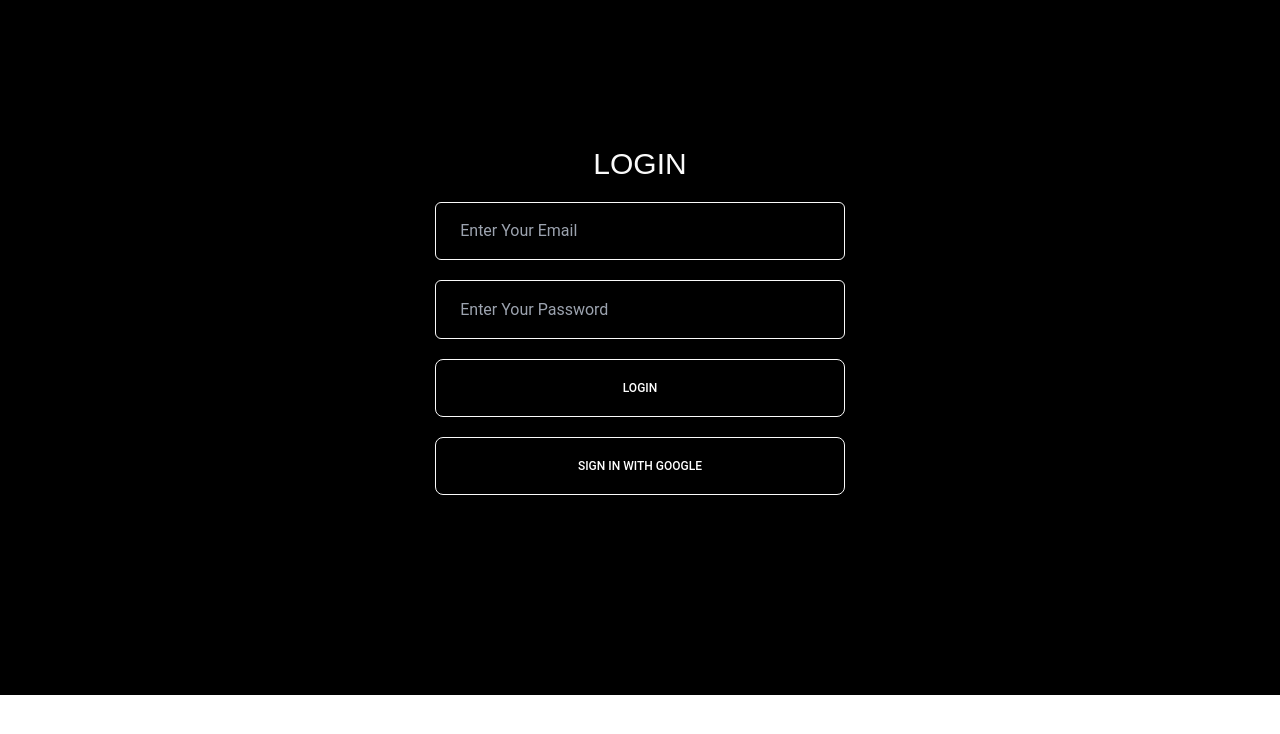
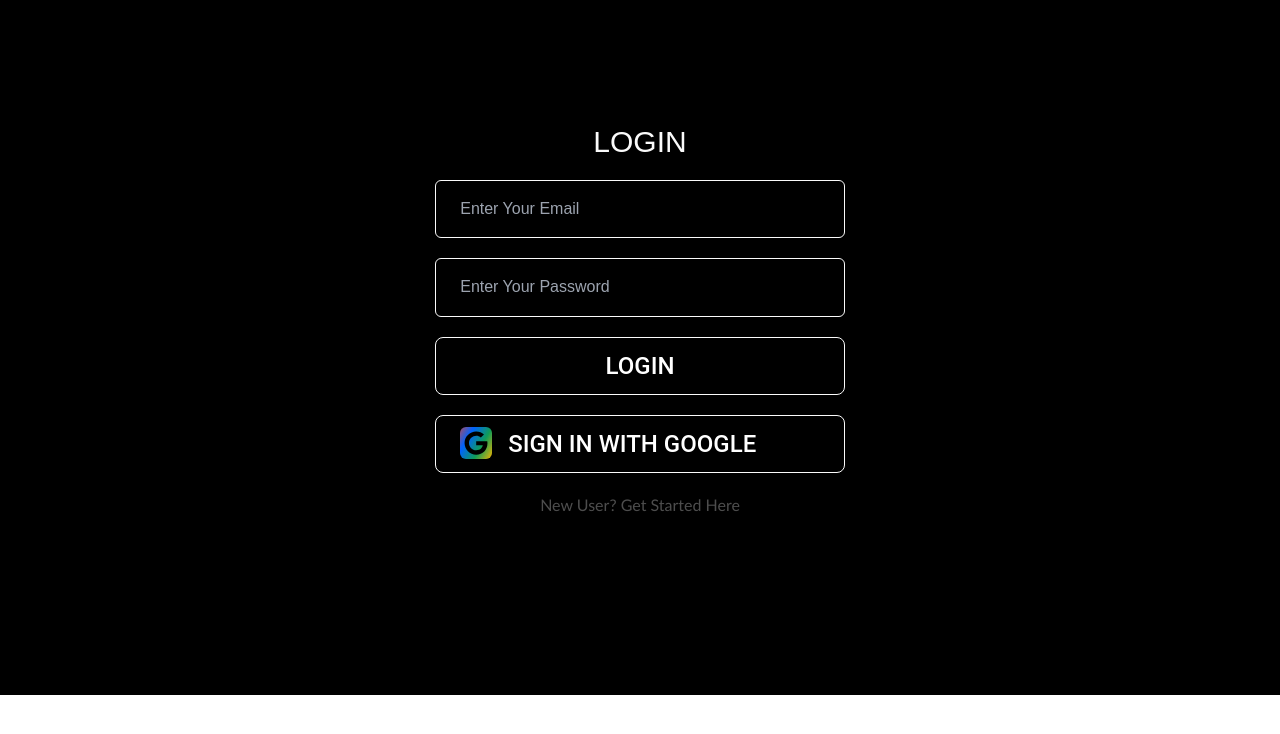
Before and after one commit to ashiqueparammel/RealChatFrontend, a React (Vite) app: page /login in a window 1280 px wide. Shown: the top 734 px of the page. Built offline with nearby package versions, Linux system fonts and the light colour scheme; no server answers.

Commit message:
updated services and utils

```diff
--- a/package.json
+++ b/package.json
@@ -12,10 +12,13 @@
   "dependencies": {
     "@emotion/styled": "^11.11.0",
     "@fortawesome/fontawesome-svg-core": "^6.5.1",
+    "@fortawesome/free-brands-svg-icons": "^6.5.1",
     "@fortawesome/free-solid-svg-icons": "^6.5.1",
     "@fortawesome/react-fontawesome": "^0.2.0",
     "@material-tailwind/react": "^2.1.9",
     "@mui/material": "^5.15.10",
+    "@react-oauth/google": "^0.12.1",
+    "axios": "^1.6.7",
     "jwt-decode": "^4.0.0",
     "react": "^18.2.0",
     "react-dom": "^18.2.0",
--- a/src/Constants/Constants.jsx
+++ b/src/Constants/Constants.jsx
@@ -0,0 +1,2 @@
+export const googleClient_ID = import.meta.env.VITE_Client_ID
+export const baseURL = import.meta.env.VITE_baseUrl
--- a/src/Pages/Login/Login.jsx
+++ b/src/Pages/Login/Login.jsx
@@ -1,24 +1,144 @@
-import { Button, Card, Typography } from '@material-tailwind/react'
-import React from 'react'
+import { faGoogle } from '@fortawesome/free-brands-svg-icons';
+import { FontAwesomeIcon } from '@fortawesome/react-fontawesome';
+import { Button, Card, Typography } from '@material-tailwind/react';
+import { useGoogleLogin } from '@react-oauth/google';
+import React from 'react';
 
 function Login() {
 
+    let googleData = ''
+    const LoginWithGoogleAuth = useGoogleLogin({
+        onSuccess: (codeResponse) => {
+            googleData = codeResponse
+            console.log(googleData.access_token, 'googleDataTOken');
+            GoogleAuth();
+        },
+        onError: (error) => {
+            toast.error(error);
+            console.log("Login Failed:", error);
+        }
+    });
+
+    const GoogleAuth = async () => {
+        // try {
+        //     if (!googleData) return;
+        //     const tokenData = await axios.get(
+        //         `${Google_Access_Token}access_token=${googleData.access_token}`,
+        //         {
+        //             headers: {
+        //                 Authorization: `Bearer ${googleData.access_token}`,
+        //                 Accept: "application/json",
+        //             },
+        //         }
+        //     );
+        //     const backend_access = googleData.access_token
+        //     googleData = tokenData.data;
+        //     const googleUser = {
+        //         email: googleData.email,
+        //         access_token: backend_access
+        //     }
+        //     try {
+        //         setLoadingManage(true)
+        //         const googleResponse = await axios.post(User_Google_Login, googleUser);
+        //         const response = googleResponse.data
+        //         if (response.status === 406) {
+        //             setTimeout(() => {
+        //                 toast.error(response.message)
+        //             }, 500);
+        //             navigate('/login')
+        //         }
+        //         if (response.status === 403) {
+        //             setTimeout(() => {
+        //                 toast.error(response.message)
+        //             }, 500);
+        //             navigate('/login')
+        //         }
+        //         if (response.status === 202) {
+        //             setTimeout(() => {
+        //                 toast.error(response.message)
+        //             }, 500);
+        //             navigate('/login')
+        //         }
+        //         // if already signup with form work this
+
+        //         if (response.status === 201) {
+        //             setTimeout(() => {
+        //                 toast.success(response.message)
+        //             }, 500);
+        //             const data = (response.token)
+        //             localStorage.setItem('token', JSON.stringify(data));
+
+        //             try {
+        //                 const token = jwtDecode(data.access)
+        //                 const setUser = {
+        //                     "id": token.user_id,
+        //                     "email": token.email,
+        //                     "is_superuser": token.is_superuser,
+        //                     "is_company": token.is_company,
+        //                     "is_google": token.is_google,
+        //                     "is_active": token.is_active,
+        //                 }
+        //                 dispatch(setUserDetails(setUser));
+        //                 setLoadingManage(false)
+        //                 if (token.is_superuser && token.is_active) {
+        //                     navigate('/admin/');
+        //                 }
+        //                 else if (token.is_company && token.is_active) {
+        //                     navigate('/company/');
+        //                 }
+        //                 else if (token.is_active) {
+        //                     navigate('/');
+        //                 }
+        //                 else {
+        //                     toast.error('Invalid Credentials!')
+        //                     navigate('/login');
+        //                 }
+
+        //             } catch (error) {
+        //                 setLoadingManage(false)
+        //                 console.error('Error decoding JWT:', error);
+        //             }
+
+        //         }
+        //     } catch (error) {
+        //         setLoadingManage(false)
+        //         console.error('Error during signup:', error);
+        //         toast.error(error.message);
+        //     }
+        // } catch (error) {
+        //     setLoadingManage(false)
+        //     console.log(error.response);
+        //     toast.error(error.message);
+        // }
+        console.log('ok ');
+    };
+
     return (
-        <div className='bg-[#000000]  w-full h-[695px] flex justify-center '>
+        <div className='bg-[#000000] w-full h-[695px] flex justify-center '>
             <Card className='bg-transparent  h-[60%] 2xl:w-[35%] xl:w-[40%] lg:w-[40%] md:w-[50%] 2xl:mt-40 xl:mt-28 lg:mt-24 md:mt-20 sm:mt-14 mt-10 w-[90%] sm:w-[80%] flex flex-col justify-center shadow-none items-center rounded-lg gap-5'>
-                <Typography className='font-prompt text-[#FAFAFA] text-3xl 2xl:absolute 2xl:top-5'>LOGIN</Typography>
+                <Typography className='font-prompt text-[#FAFAFA] text-3xl 2xl:absolute 2xl:-top-5'>LOGIN</Typography>
                 <input
                     type="text"
-                    className="w-[80%] h-[14%] bg-transparent rounded-md border  text-white hover:text-black border-[#FAFAFA] focus:border-transparent outline-none  hover:bg-white pl-6"
+                    className="w-[80%] h-[14%] bg-transparent rounded-md border font-prompt   text-white hover:text-black border-[#FAFAFA] focus:border-white outline-none  hover:bg-white pl-6"
                     placeholder="Enter Your Email"
                 />
                 <input
-                    type="text"
-                    className="w-[80%] h-[14%] bg-transparent rounded-md border  text-white hover:text-black border-[#FAFAFA] focus:border-transparent outline-none  hover:bg-white pl-6"
+                    type="password"
+                    className="w-[80%] h-[14%] bg-transparent rounded-md border font-prompt  text-white hover:text-black border-[#FAFAFA] focus:border-white outline-none  hover:bg-white pl-6"
                     placeholder="Enter Your Password"
                 />
-                <Button className='font-prompt-normal bg-transparent text-white shadow-white shadow-none w-[80%] h-[14%] border-[#FAFAFA] border-[1px] hover:border-[0px]' > LOGIN </Button>
-                <Button className='font-prompt-normal bg-transparent text-white shadow-white shadow-none w-[80%] h-[14%] border-[#FAFAFA] border-[1px] hover:border-[0px]' ><span><i className="fa-brands fa-google w-5 h-5"></i></span> SIGN IN WITH GOOGLE </Button>
+                <Button className='font-prompt-normal bg-transparent 2xl:text-2xl xl:text-2xl lg:text-xl md:text-lg sm:text-lg text-md text-white shadow-white shadow-none w-[80%] h-[14%] border-[#FAFAFA] border-[1px] hover:border-[1px]' > LOGIN </Button>
+                <Button onClick={() => LoginWithGoogleAuth()} className='flex items-center text-white shadow-white shadow-none w-[80%] h-[14%] border-[#FAFAFA] border-[1px] hover:border-[1px] hover:shadow-2xl '>
+                    <span>
+                        <FontAwesomeIcon className='bg-white rounded-md text-black p-1 bgcolors 2xl:w-6 2xl:h-6 2xl:mr-5 xl:w-6 xl:h-6 xl:mr-4 lg:w-5 lg:h-5 lg:mr-2 md:w-4 md:h-4 mr-3' icon={faGoogle} />
+                    </span>
+                    <span className='font-prompt-normal bg-transparent 2xl:text-2xl xl:text-2xl lg:text-xl md:text-lg sm:text-lg text-md'>
+                        SIGN IN WITH GOOGLE
+                    </span>
+                </Button>
+                <p className='signupfont text-white opacity-30 hover:opacity-100  hover:cursor-pointer'>New User? Get Started Here</p>
+
+
             </Card>
 
         </div>
--- /dev/null
+++ b/src/Services/UserApi.jsx
@@ -0,0 +1,26 @@
+import axios from "axios";
+import { UserAxiosInstant } from "../Utils/AxiosUtils";
+import { baseURL } from "../Constants/Constants";
+
+const Home = async (value) => {
+    try {
+        return await UserAxiosInstant.get(
+            `accounts/updateuser/`, value, {
+            withCredentials: true
+        }
+        );
+    } catch (error) {
+        console.log(error);
+    }
+}
+
+const loginGoogleOAuth = (user) => {
+    axios.post(baseURL,user).then((response) => {
+        console.log(response.data);
+    }).catch((error) => {
+        console.log(error);
+    })
+}
+
+
+export { loginGoogleOAuth }
--- /dev/null
+++ b/src/Utils/AxiosUtils.jsx
@@ -0,0 +1,27 @@
+import axios from "axios"
+import { baseURL } from "../Constants/Constants"
+const CreateAxios = () =>{
+    const upadtedUrl = axios.create({
+        baseURL,
+        timeout: 8000,
+        timeoutErrorMessage: "Request timeout Please Try Again!!!"
+    })
+    return upadtedUrl
+}
+
+const attachToken = (req) =>{
+    let authToken = localStorage.getItem('token')
+    const accesstoken = JSON.parse(authToken);
+    if (accesstoken){
+        req.headers.Authorization = `Bearer ${accesstoken.access}`;
+    }
+    return req
+}
+
+const UserAxiosInstant = CreateAxios()
+UserAxiosInstant.interceptors.request.use(async (req) =>{
+    const modifiedRequest = attachToken(req)
+    return modifiedRequest
+})
+
+export {UserAxiosInstant}
--- a/src/index.css
+++ b/src/index.css
@@ -18,7 +18,9 @@
     --gradient-shadow-three: linear-gradient(300deg, #ffee00,#177516,#00ffb7,#0dfbfb,#0db4fb, #06027d,#c700fe,#ff04c9, #fb0d0d );
     /*--gradient-shadow-four: linear-gradient(300deg,#ffffff,#ffffff,#ffffff,#000000,#000000,#000000 );*/
     --gradient-shadow-four: linear-gradient(300deg,#000000,#000000,#000000 );
-   --gradient-shadow-four: linear-gradient(300deg, rgb(194, 252, 255), rgb(255, 150, 178));
+    --gradient-shadow-five: linear-gradient(300deg, #0062ff, #DB4437, #F4B400, #0F9D58,#0062ff, #DB4437, #F4B400, #0F9D58,#0062ff, #DB4437, #F4B400, #0F9D58);
+
+  /* --gradient-shadow-five: linear-gradient(300deg, rgb(194, 252, 255), rgb(255, 150, 178));*/
     /*  --gradient-shadow-three: linear-gradient(300deg, rgb(104, 103, 103), rgb(255, 255, 255));*/
     /* --gradient-shadow-three: linear-gradient(300deg,rgb(32, 0, 161), #ff0000, #0de747, rgb(6, 0, 2)); */
 }
@@ -67,22 +69,35 @@ body {
 
 .bgcolors {
     overflow: hidden;
-    background: var(--gradient-shadow-four);
+    background: var(--gradient-shadow-five);
     background-size: 400% 400%;
-    animation: slideBackground 60s linear infinite;
+    animation: slideBackground 10s linear infinite;
 }
 
-.bgcolor {
-    overflow: hidden;
-    background: var(--gradient-shadow-four);
-    background-size: 400% 400%;
-    animation: slideBackground 15s linear infinite;
+.googlecolor {
+    background-image: var(--gradient-shadow-five);
+    -webkit-background-clip: text;
+    -webkit-text-fill-color: transparent;
+    background-clip: text;
+    background-size: 400% 100%;
+    animation: slideBackground 60s linear infinite;
 }
 
 .fontstylesmall {
     font-family: Montserrat, Trebuchet MS, sans-serif;
     font-size: 17px;
 
+}
+
+.signupfont{
+    font-family: Montserrat,
+    Trebuchet MS, Lucida Grande,
+    Lucida Sans Unicode, Lucida Sans,
+    Tahoma, sans-serif;
+}
+
+.textupper{
+    padding-top: 2%;
 }
 
 .fontstyle {
--- a/src/main.jsx
+++ b/src/main.jsx
@@ -3,12 +3,16 @@ import ReactDOM from 'react-dom/client'
 import App from './App.jsx'
 import './index.css'
 import { ThemeProvider, createTheme } from '@mui/material/styles';
+import { GoogleOAuthProvider } from '@react-oauth/google';
+import { googleClient_ID } from './Constants/Constants.jsx';
 const theme = createTheme();
 
 ReactDOM.createRoot(document.getElementById('root')).render(
   <React.StrictMode>
-    <ThemeProvider theme={theme}>
-      <App />
-    </ThemeProvider>
+    <GoogleOAuthProvider clientId={googleClient_ID}>
+      <ThemeProvider theme={theme}>
+        <App />
+      </ThemeProvider>
+    </GoogleOAuthProvider>
   </React.StrictMode>,
 )
```
Also changed, not shown: 1 other file (tests, documents, lock files or other folders).
